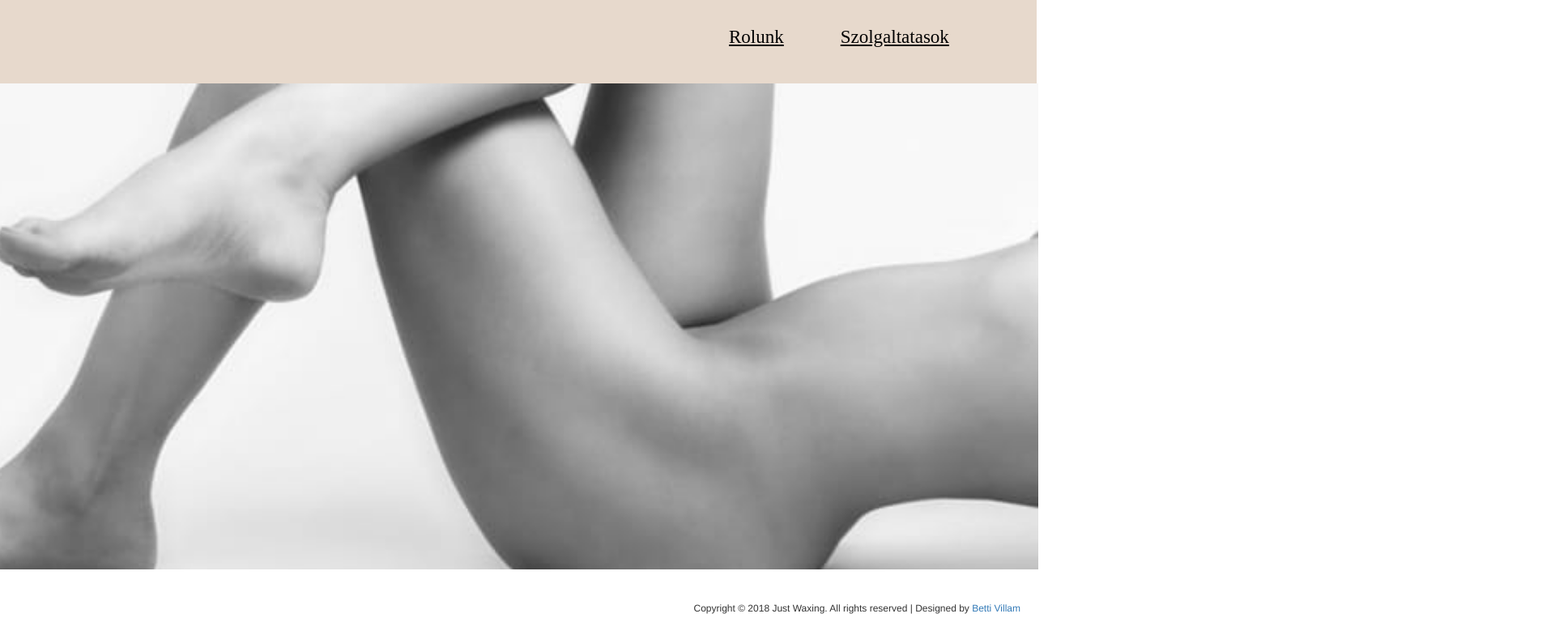
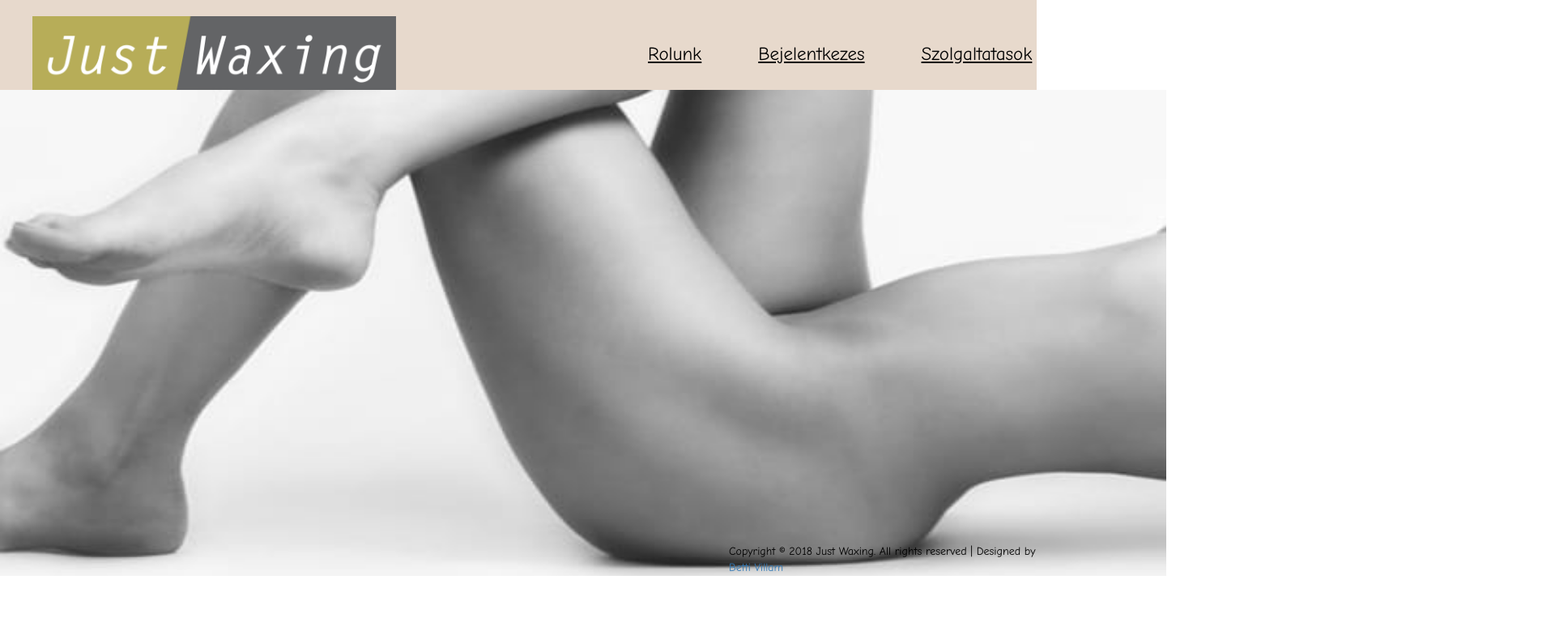
Before and after one commit to BernadettVLopiccolo/justWaxing, a plain HTML site: page index.html in a window 1280 px wide. Shown: the top 763 px of the page at 81% size, 1920 px wide, since content can reach past the window. Drawn offline with nearby package versions, Linux system fonts and the light colour scheme.

Commit message:
basic design missing details of business

```diff
--- a/assets/css/index.css
+++ b/assets/css/index.css
@@ -8,7 +8,8 @@ li {
     /*font-weight: bold;*/
     color: #000;
     text-decoration: underline;
-    font-family: Ruffle;
+    /*font-family: Ruffle;*/
+    font-family: comic sans ms;
 }
 
 .dropdown {
@@ -24,6 +25,7 @@ li {
     min-width: 160px;
     box-shadow: 0px 8px 16px 0px rgba(0,0,0,0.2);
     z-index: 1;
+    font-family: comic sans ms;
 }
 
 .dropdown-content a {
@@ -76,29 +78,56 @@ ul {
 nav {
 	background-repeat: no-repeat;
 	background-size: cover;
-	padding: 30px 20px 30px 100px;
+	/*padding: 30px 20px 30px 100px;*/
     /*background-color: #cfc4d3;*/
     background-color: #e7d9cc;
 }
 
+#img {
+    margin-left: 40px;
+    margin-top: 20px;
+    /*margin-bottom: -50px;*/
+}
+
 #navBar{
-	margin-top: -20px;
+	margin-top: -80px;
 	margin-bottom: 10px;
 	margin-left: 800px;
 
 }
 
-#backgrndImg {
+/*#backgrndImg {
     background-image: url("../images/bodyImg.jpg");
     background-repeat: no-repeat;
     background-size: cover;
     width: 99%;
     height: 600px;
 
+}*/
+
+/*footer {
+    text-align: right;
+    margin-right: 20px;
+    margin-bottom: 15px;
+    font-size: 12px;
+}*/
+
+.container {
+    /*position: relative !important;*/
+    /*text-align: right;*/
+    color: #000;
+    padding-right: 0px !important;
+    padding-left: 0px !important;
+    margin-right: 0 !important;
+    margin-left: 0 !important;
+
 }
 
-footer {
-    text-align: right;
-    margin-right: 20px;
-    font-size: 12px;
+.copyright{
+    position: absolute;
+    margin-top: 560px;
+    margin-left: 900px;
+    font-size: 14px;
+    font-family: comic sans ms;
+
 }
--- a/index.html
+++ b/index.html
@@ -14,7 +14,10 @@
    <body>
       <nav>
          <div class="row">
-            <div class="col-md-12" id="navBar">
+            <div class="col-md-4" id="img">
+               <img src="assets/images/logo.png">
+            </div>
+            <div class="col-md-8" id="navBar">
                <ul>
                   <li data-toggle="modal" data-target="#rolunkModal">Rolunk</li>
                   <!-- Rolunk Modal -->
@@ -40,6 +43,32 @@
                         </div>
                      </div>
                   </div>
+                  <li data-toggle="modal" data-target="#idopontModal">Bejelentkezes</li>
+                  <!-- Bejelentkezes Modal -->
+                  <div id="idopontModal" class="modal fade" role="dialog">
+                     <div class="modal-dialog">
+                        <!-- Modal content-->
+                        <div class="modal-content">
+                           <div class="modal-header">
+                              <button type="button" class="close" data-dismiss="modal">&times;</button>
+                              <div class="modalLogo">
+                              </div>
+                           </div>
+                           <div class="modal-body">
+                              <div class="row">
+                                 <div class="col-md-12">
+                                    <p>Nyitva tartas</p>
+                                    <p>Telefon</p>
+                                    <p>Cim</p>
+                                 </div>
+                              </div>
+                           </div>
+                           <div class="modal-footer">
+                              <button type="button" class="btn btn-default" data-dismiss="modal">Close</button>
+                           </div>
+                        </div>
+                     </div>
+                  </div>
                   <div class="dropdown" style="float:left;">
                      <li class="dropbtn">Szolgaltatasok</li>
                      <div class="dropdown-content" style="left:0;">
@@ -47,73 +76,20 @@
                         <a href="#">Urak</a>
                      </div>
                   </div>
-                 <!--  <div id="servicesModal" class="modal fade" role="dialog">
-                     <div class="modal-dialog"> -->
-                        <!-- Modal content-->
-                        <!-- <div class="modal-content">
-                           <div class="modal-header">
-                              <button type="button" class="close" data-dismiss="modal">&times;</button>
-                              <h4 class="modal-title">Services Header</h4>
-                           </div>
-                           <div class="modal-body">
-                              <p>Some text in the modal.</p>
-                           </div>
-                           <div class="modal-footer">
-                              <button type="button" class="btn btn-default" data-dismiss="modal">Close</button>
-                           </div>
-                        </div>
-                     </div>
-                  </div> -->
-                  <!-- <li data-toggle="modal" data-target="#elerhetosegModal">Elerhetosegek</li> -->
-                  <!-- Modal -->
-                 <!--  <div id="elerhetosegModal" class="modal fade" role="dialog">
-                     <div class="modal-dialog"> -->
-                        <!-- Modal content-->
-                        <!-- <div class="modal-content">
-                           <div class="modal-header">
-                              <button type="button" class="close" data-dismiss="modal">&times;</button>
-                           </div>
-                           <div class="modal-body">
-                              <table class="table table-bordered" class="table table-responsive">
-                           </div>
-                           <div class="modal-footer">
-                              <button type="button" class="btn btn-default" data-dismiss="modal">Close</button>
-                           </div>
-                        </div>
-                     </div>
-                  </div> -->
-                  <!-- <li data-toggle="modal" data-target="#contactModal">Contact Us</li> -->
-                  <!-- Modal -->
-                  <!-- <div id="contactModal" class="modal fade" role="dialog">
-                     <div class="modal-dialog">
-                     -->    <!-- Modal content-->
-                       <!--  <div class="modal-content">
-                           <div class="modal-header">
-                              <button type="button" class="close" data-dismiss="modal">&times;</button>
-                           </div>
-                           <div class="row">
-                              <div class="col-md-12">
-                              </div>
-                           </div>
-                           <div class="modal-footer">
-                              <button type="button" class="btn btn-default" data-dismiss="modal">Close</button>
-                           </div>
-                        </div>
-                     </div>
-                  </div>-->
                </ul>
-            <!-- </div> -->
          </div>
       </div>
       </nav>
-      <div class="row">
-         <div class="col-md-12" id="backgrndImg">
-         </div>
+      <div class="container">
+          <div class="copyright">
+            <span>Copyright &copy;</span> 2018 Just Waxing. All rights reserved | Designed by <a href="https://bettivillam.com/" target="_blank">Betti Villam </a>
+            </div>
+         <img src="assets/images/bodyImg.jpg" alt="Body" height="600px" width="1440px">
       </div>
    </body>
    <br>
    <br>
-   <footer>
-      <span class="copyright">Copyright &copy;</span> 2018 Just Waxing. All rights reserved | Designed by <a href="https://bettivillam.com/" target="-_blank">Betti Villam </a>
-   </footer>
+  <!--  <footer>
+      <span class="copyright">Copyright &copy;</span> 2018 Just Waxing. All rights reserved | Designed by <a href="https://bettivillam.com/" target="_blank">Betti Villam </a>
+   </footer> -->
 </html>
```
Also changed, not shown: assets/images/logo.png (added), 1 other file.
